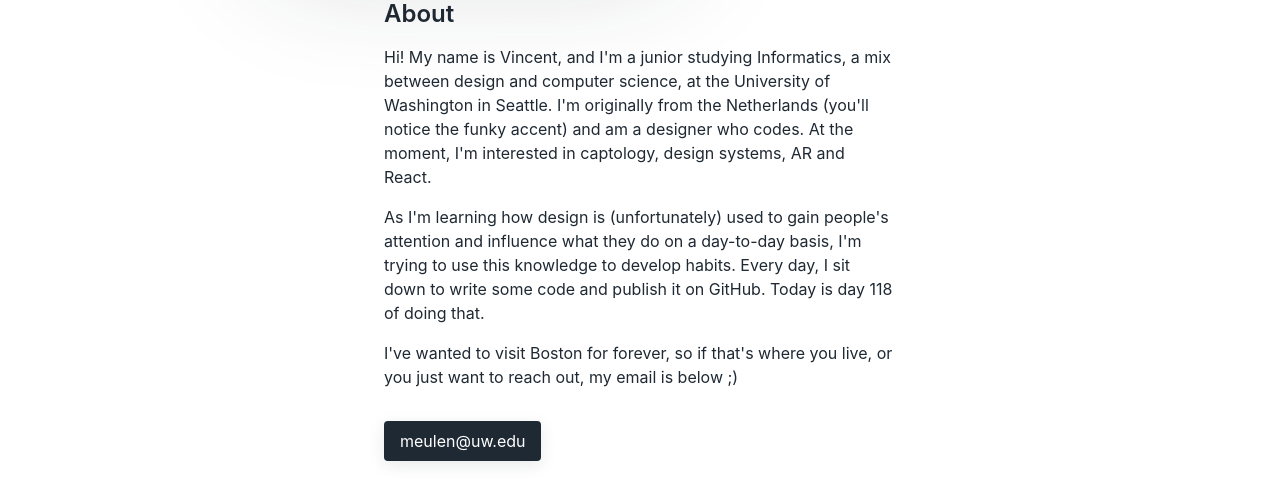
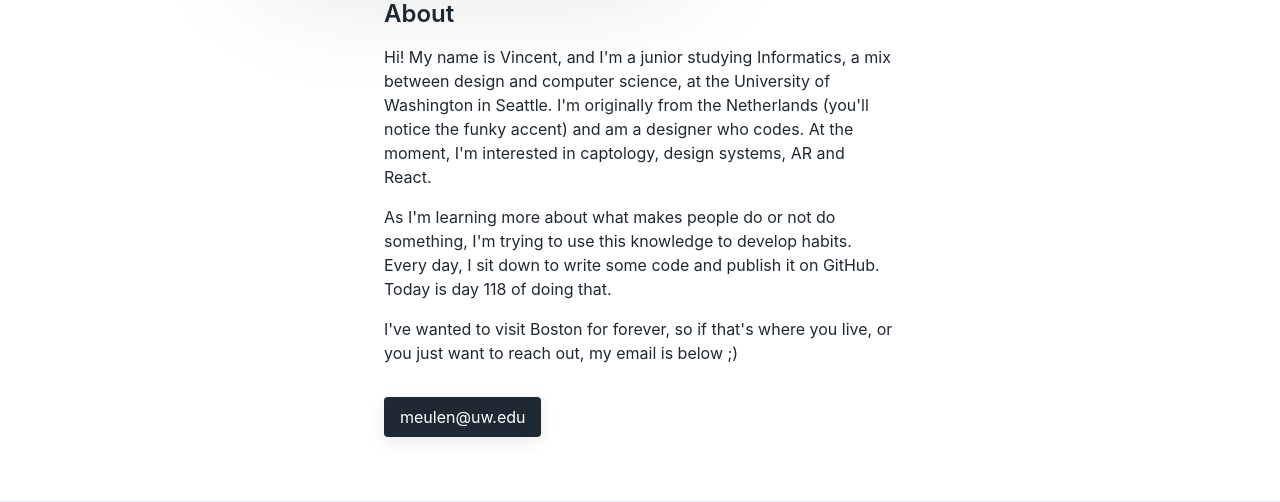
Before and after one commit to vincentmvdm/vincentmvdm, a PHP site: page /about.php in a window 1280 px wide. Shown: the part 467-969 px from the top of the page. Run offline with PHP 8.4, Linux system fonts and the light colour scheme.

Commit message:
Make final changes to index/about

```diff
--- a/vincentmvdm/about.php
+++ b/vincentmvdm/about.php
@@ -1,4 +1,4 @@
-<?php $title = "Vincent van der Meulen - Amazon"; ?>
+<?php $title = "About Vincent van der Meulen"; ?>
 
 <?php require("includes/head.php"); ?>
 <?php require("includes/nav.php"); ?>
@@ -12,8 +12,7 @@
                 <div class="flex justify-center">
                     <div class="col-12 md-col-9 px2">
                         <div class="relative" id="about-container">
-                            <div class="absolute" id="blue">
-                            </div>
+                            <div class="absolute" id="blue"></div>
                             <img src="images/about/vincent.jpg" alt="Vincent" id="vincent">
                         </div>
                         <div class="max-width-measure mx-auto">
@@ -23,7 +22,7 @@
                                 Hi! My name is Vincent, and I'm a junior studying Informatics, a mix between design and computer science, at the University of Washington in Seattle. I'm originally from the Netherlands (you'll notice the funky accent) and am a designer who codes. At the moment, I'm interested in captology, design systems, AR and React.
                             </p>
                             <p>
-                                As I'm learning how design is (unfortunately) used to gain people's attention and influence what they do on a day-to-day basis, I'm trying to use this knowledge to develop habits. Every day, I sit down to write some code and publish it on GitHub. Today is day <?= $streak ?> of doing that.
+                                As I'm learning more about what makes people do or not do something, I'm trying to use this knowledge to develop habits. Every day, I sit down to write some code and publish it on GitHub. Today is day <?= $streak ?> of doing that.
                             </p>
                             <p>
                                 I've wanted to visit Boston for forever, so if that's where you live, or you just want to reach out, my email is below ;)
@@ -47,7 +46,6 @@
                         <a href="http://a.co/cM9Bomk" target="_blank">
                             <div class="book-container mt3">
                                 <?php include("includes/book.php"); ?>
-
                                 <div>
                                     <h4 class="mt2">Irresistible: The Rise of Addictive Technology and the Business of Keeping Us Hooked</h4>
                                     <p class="my0">by Adam Alter</p>
@@ -59,7 +57,6 @@
                         <a href="http://a.co/iy4OiE9" target="_blank">
                             <div class="book-container mt3">
                                 <?php include("includes/book.php"); ?>
-
                                 <div>
                                     <h4 class="mt2">Zero to One: Notes on Startups, or How to Build the Future</h4>
                                     <p class="my0">by Peter Thiel and Blake Masters</p>
@@ -71,7 +68,6 @@
                         <a href="http://a.co/h7ScsII" target="_blank">
                             <div class="book-container mt3">
                                 <?php include("includes/book.php"); ?>
-
                                 <div>
                                     <h4 class="mt2">The Idealist: Aaron Swartz and the Rise of Free Culture on the Internet</h4>
                                     <p class="my0">by Justin Peters</p>
```
Also changed, not shown: vincentmvdm_src/about.php (+3 -7 lines).
